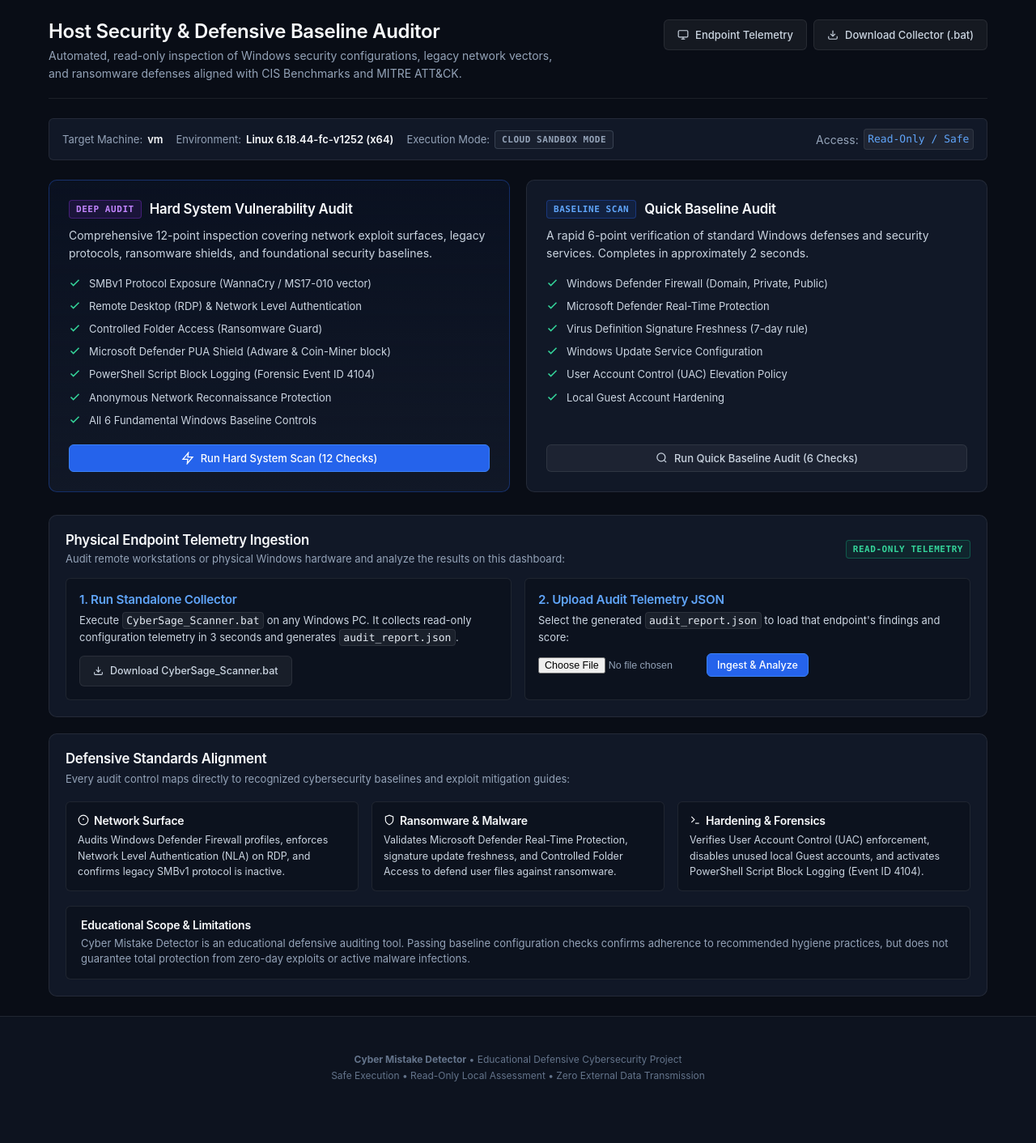
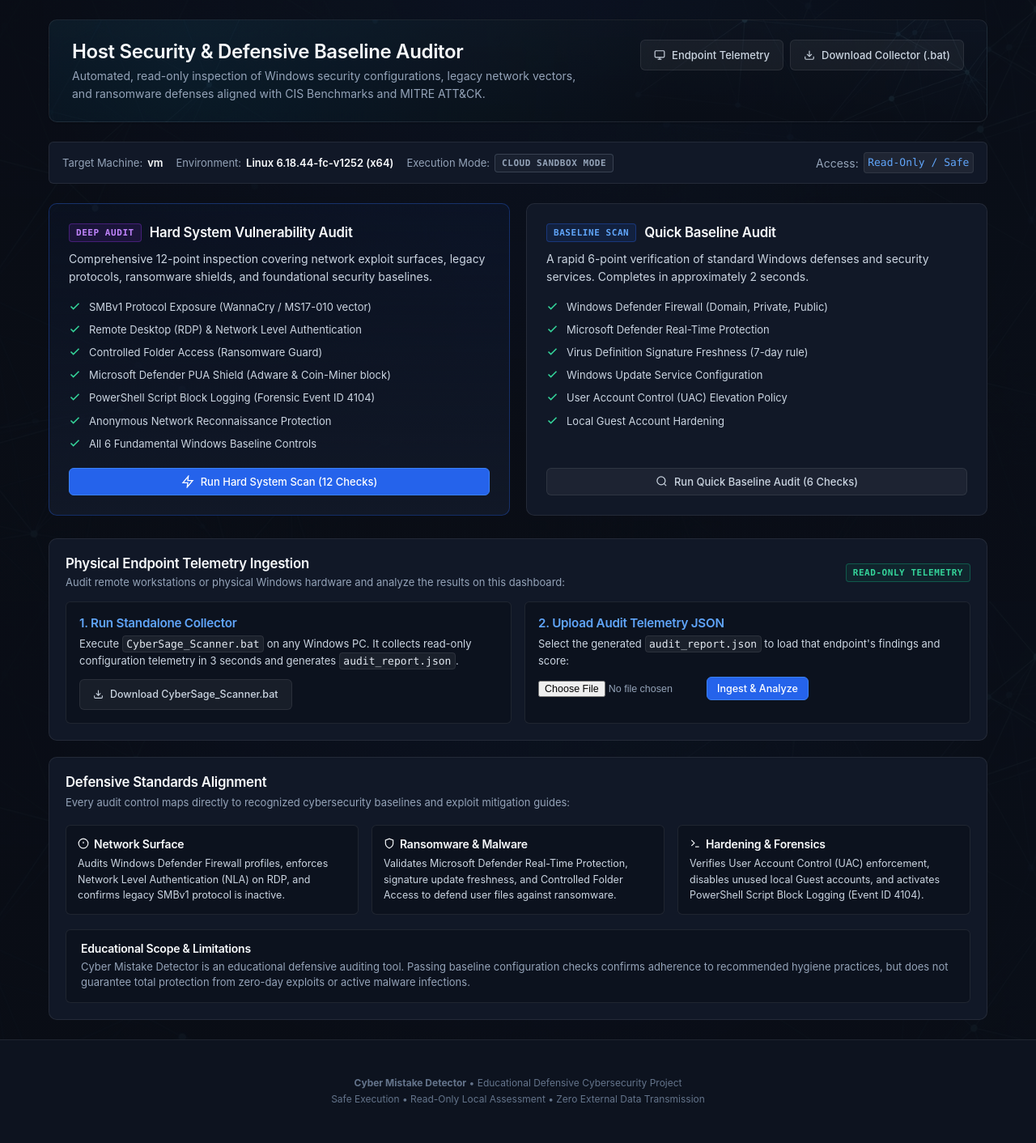
Before and after one commit to deva24102006/CyberSage, a Flask app: page / in a window 1280 px wide. Shown: the part 57-1469 px from the top of the page at 81% size. Before the commit the page ends 1393 px from the top, so only its background shows below. Run offline with Flask 3, Linux system fonts and the light colour scheme; data that the repository does not hold is empty.

Commit message:
feat(ui): add minimal dark digital network background with layered overlay and fallback

```diff
--- a/static/css/style.css
+++ b/static/css/style.css
@@ -82,6 +82,15 @@ html {
 
 body {
     background-color: var(--surface-canvas);
+    background-image:
+        radial-gradient(circle at 50% 0%, rgba(37, 99, 235, 0.05) 0%, transparent 60%),
+        linear-gradient(180deg, rgba(9, 13, 22, 0.90) 0%, rgba(9, 13, 22, 0.95) 100%),
+        url('../images/network-bg.png'),
+        url('../images/network-bg.svg');
+    background-size: cover, cover, cover, cover;
+    background-position: center top;
+    background-repeat: no-repeat;
+    background-attachment: fixed;
     color: var(--text-primary);
     font-family: var(--font-sans);
     font-size: 0.875rem;
@@ -273,6 +282,21 @@ main.container {
     margin-bottom: 24px;
     padding-bottom: 20px;
     border-bottom: 1px solid var(--border-subtle);
+}
+
+.page-header.intro-hero {
+    background-color: rgba(17, 24, 39, 0.5);
+    background-image:
+        radial-gradient(circle at 15% 50%, rgba(14, 165, 233, 0.08) 0%, transparent 60%),
+        linear-gradient(180deg, rgba(13, 19, 31, 0.82) 0%, rgba(9, 13, 22, 0.90) 100%),
+        url('../images/network-bg.png'),
+        url('../images/network-bg.svg');
+    background-size: cover, cover, cover, cover;
+    background-position: center 15%;
+    border: 1px solid var(--border-subtle);
+    border-radius: var(--radius-lg);
+    padding: 24px 28px;
+    box-shadow: var(--shadow-sm);
 }
 
 .page-title-group h1 {
@@ -1100,6 +1124,14 @@ footer p {
 }
 
 @media (max-width: 640px) {
+    body {
+        background-attachment: scroll; /* Smooth, high-performance scrolling on mobile devices */
+    }
+
+    .page-header.intro-hero {
+        padding: 16px 14px;
+    }
+
     .nav-content {
         padding: 0 16px;
     }
--- a/templates/index.html
+++ b/templates/index.html
@@ -39,7 +39,7 @@
     <main class="container">
 
         <!-- Page Title & Context Header -->
-        <section class="page-header">
+        <section class="page-header intro-hero">
             <div class="page-title-group">
                 <h1>Host Security &amp; Defensive Baseline Auditor</h1>
                 <p>
```
Also changed, not shown: static/images/network-bg.jpg (added), static/images/network-bg.png (added), static/images/network-bg.svg (added).
